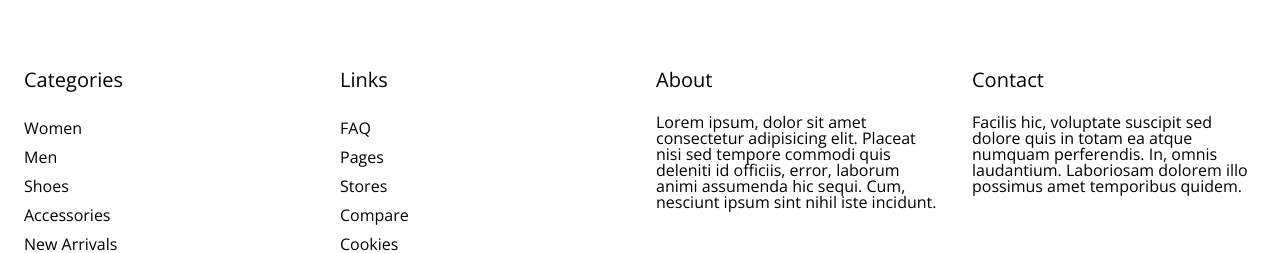
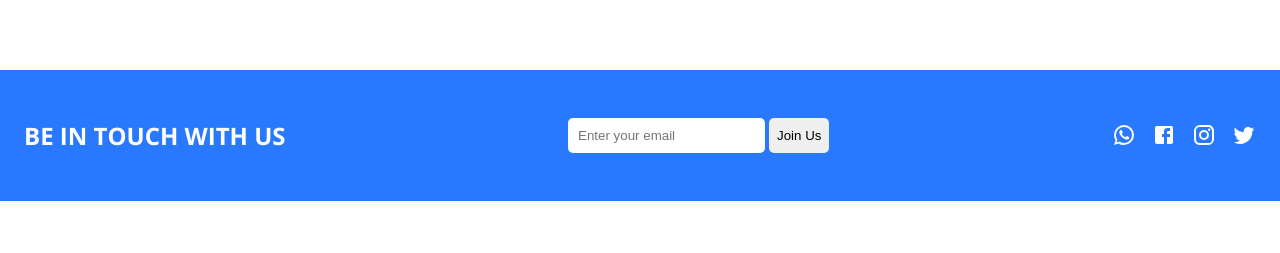
Before and after one commit to doganozgur/e-commerce-strapi-react, a React (Create React App) app in the folder frontend/: page / in a window 1280 px wide. Shown: the part 1706-1959 px from the top of the page. Built offline with nearby package versions, Linux system fonts and the light colour scheme; no server answers.

Commit message:
ADD Newsletter

```diff
--- /dev/null
+++ b/frontend/src/components/layout/Newsletter/Newsletter.styled.js
@@ -0,0 +1,62 @@
+import styled from "styled-components"
+
+// Styled newsletter
+export const StyledNewsletter = styled.section`
+    background-color: #2879fe;
+    padding: 3rem 0;
+
+`
+// Newsletter inner
+export const NewsletterInner = styled.div`
+    display: flex;
+    justify-content: space-between;
+    align-items: center;
+    flex-direction: column;
+    gap: 1rem;
+    @media screen and (min-width: ${({theme}) => theme.screens.sm}) {
+        flex-direction: row;
+    }
+`
+// Left
+export const Left = styled.div`
+`
+// Middle
+export const Middle = styled.div`
+    display: flex;
+    gap: .25rem;
+`
+// Right
+export const Right = styled.div`
+`
+// Title
+export const Title = styled.h2`
+    text-transform: uppercase;
+    color: #fff;
+`
+// Textbox
+export const Textbox = styled.input`
+    padding: 10px;
+    border: 0;
+    border-radius: 5px;
+    width: 100%;
+`
+// Button
+export const Button = styled.button`
+    border: 0;
+    padding: 0.5rem;
+    cursor: pointer;
+    border-radius: 5px;
+    flex-shrink: 0;
+`
+// Social list
+export const SocialList = styled.ul`
+    display: flex;
+    align-items: center;
+    gap: 1rem;
+`
+// Social Item
+export const SocialItem = styled.li`
+    > a {
+        color: #fff;
+    }
+`
--- /dev/null
+++ b/frontend/src/components/layout/Newsletter/index.jsx
@@ -0,0 +1,83 @@
+import { NarrowContainer } from "../../../styles/Utils";
+import {
+  Button,
+  Left,
+  Middle,
+  NewsletterInner,
+  Right,
+  SocialItem,
+  SocialList,
+  StyledNewsletter,
+  Textbox,
+  Title,
+} from "./Newsletter.styled";
+import WhatsAppIcon from "@mui/icons-material/WhatsApp";
+import FacebookIcon from "@mui/icons-material/Facebook";
+import InstagramIcon from "@mui/icons-material/Instagram";
+import TwitterIcon from "@mui/icons-material/Twitter";
+
+export default function Newsletter() {
+  return (
+    <StyledNewsletter>
+      <NarrowContainer>
+        <NewsletterInner>
+          <Left>
+            <Title>Be in touch with us</Title>
+          </Left>
+          <Middle>
+            <Textbox type="text" placeholder="Enter your email" />
+            <Button>Join Us</Button>
+          </Middle>
+          <Right>
+            <SocialList>
+              {/* Social item */}
+              <SocialItem>
+                <a
+                  href="/"
+                  target="_blank"
+                  rel="noreferrer"
+                  aria-label="link to whatsapp"
+                >
+                  <WhatsAppIcon />
+                </a>
+              </SocialItem>
+              {/* Social item */}
+              <SocialItem>
+                <a
+                  href="/"
+                  target="_blank"
+                  rel="noreferrer"
+                  aria-label="link to facebook"
+                >
+                  <FacebookIcon />
+                </a>
+              </SocialItem>
+              {/* Social item */}
+              <SocialItem>
+                <a
+                  href="/"
+                  target="_blank"
+                  rel="noreferrer"
+                  aria-label="link to instagram"
+                >
+                  <InstagramIcon />
+                </a>
+              </SocialItem>
+              {/* Social item */}
+              <SocialItem>
+                <a
+                  href="/"
+                  target="_blank"
+                  rel="noreferrer"
+                  aria-label="link to twitter"
+                >
+                  <TwitterIcon />
+                </a>
+              </SocialItem>
+            </SocialList>
+          </Right>
+        </NewsletterInner>
+      </NarrowContainer>
+    </StyledNewsletter>
+  );
+}
--- a/frontend/src/pages/Home/index.jsx
+++ b/frontend/src/pages/Home/index.jsx
@@ -1,5 +1,6 @@
 import Categories from "../../components/layout/Categories";
 import FeaturedProducts from "../../components/layout/FeaturedProducts";
+import Newsletter from "../../components/layout/Newsletter";
 import Slider from "../../components/layout/Slider";
 
 export default function Home() {
@@ -8,6 +9,7 @@ export default function Home() {
       <Slider />
       <FeaturedProducts type="featured" />
       <Categories />
+      <Newsletter />
       {/* <FeaturedProducts type="trending" /> */}
     </>
   );
--- a/frontend/src/styles/GlobalStyles.js
+++ b/frontend/src/styles/GlobalStyles.js
@@ -54,7 +54,7 @@ const GlobalStyles = createGlobalStyle`
     }
 
     section {
-        padding-bottom: 5rem;
+        margin-bottom: 5rem;
     }
 `
 
--- a/frontend/src/styles/Utils.js
+++ b/frontend/src/styles/Utils.js
@@ -3,3 +3,23 @@ import styled from "styled-components";
 export const Container = styled.div`
     padding: 0 1.5rem;
 `
+
+export const NarrowContainer = styled.div`
+    margin: 0 auto;
+    @media screen and (min-width: ${({theme}) => theme.screens.sm}) {
+        max-width: 37rem;
+        width: 100%;
+    }
+    @media screen and (min-width: ${({theme}) => theme.screens.md}) {
+        max-width: 45rem;
+    }
+    @media screen and (min-width: ${({theme}) => theme.screens.lg}) {
+        max-width: 61rem;
+    }
+    @media screen and (min-width: ${({theme}) => theme.screens.xl}) {
+        max-width: 77rem;
+    }
+    @media screen and (min-width: ${({theme}) => theme.screens.xl2}) {
+        max-width: 93rem;
+    }
+`
```
